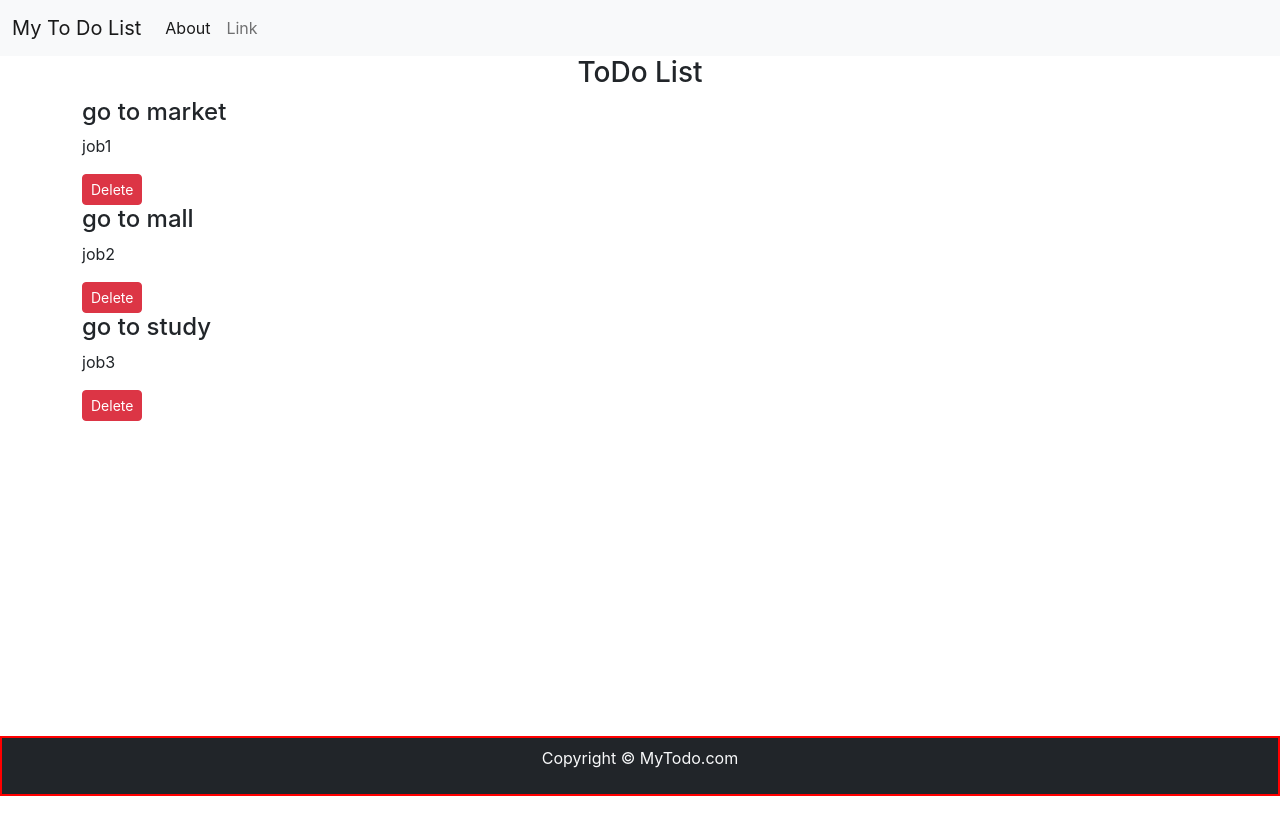
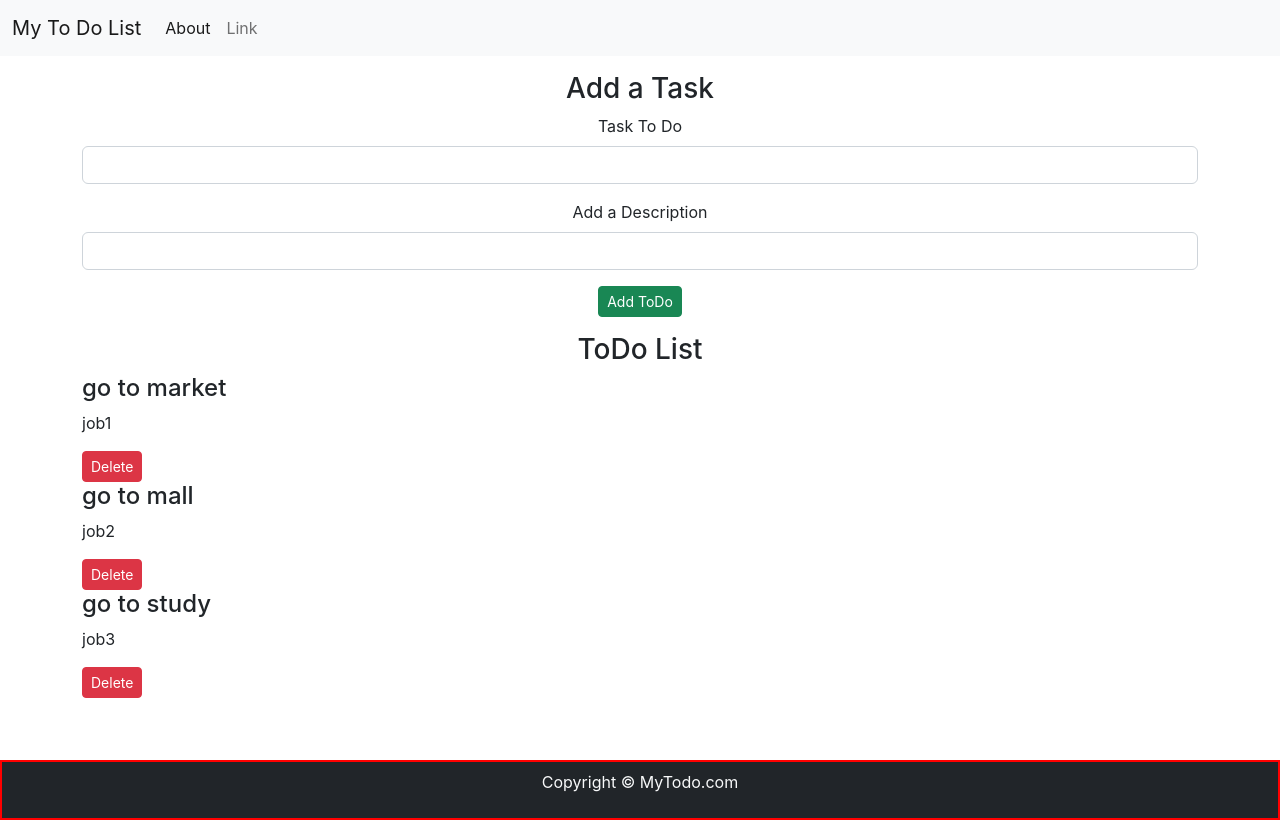
Before and after one commit to harsharya20/React-todo, a React (Create React App) app: page / in a window 1280 px wide. Built offline with nearby package versions, Linux system fonts and the light colour scheme.

Commit message:
add a form for task adding

```diff
--- a/src/App.js
+++ b/src/App.js
@@ -3,6 +3,7 @@ import './App.css';
 import React, {useState} from 'react';
 import Footer from './Components/Footer';
 import ToDos from './Components/ToDos';
+import AddToDo from './Components/AddToDo';
 
 function App() {
   const onDelete=(todo)=>{
@@ -31,6 +32,7 @@ function App() {
   return (
    <>
     <Header title = "My To Do List" searchBar= {false}/>
+    <AddToDo/>
     <ToDos todos={todos} onDelete={onDelete}/>
     <Footer/>
    </>
--- /dev/null
+++ b/src/Components/AddToDo.js
@@ -0,0 +1,22 @@
+import React from 'react'
+
+const AddToDo = () => {
+  return (
+    <div className='container my-3 text-center'>
+        <h3>Add a Task</h3>
+        <form>
+  <div class="mb-3">
+    <label for="exampleInputEmail1" class="form-label">Task To Do</label>
+    <input type="text" class="form-control" id="exampleInputEmail1"/>
+  </div>
+  <div class="mb-3">
+    <label for="exampleInputPassword1" class="form-label">Add a Description</label>
+    <input type="text" class="form-control" id="exampleInputPassword1"/>
+  </div>
+  <button type="submit" class="btn btn-success btn-sm">Add ToDo</button>
+</form>
+    </div>
+  )
+}
+
+export default AddToDo
--- a/src/Components/Footer.js
+++ b/src/Components/Footer.js
@@ -3,7 +3,7 @@
  function Footer() {
      let footerStyle = {
          position: "absolute",
-         top: "92vh",
+         top: "95vh",
          width: "100%",
          border: "2px solid red"
      }
```
